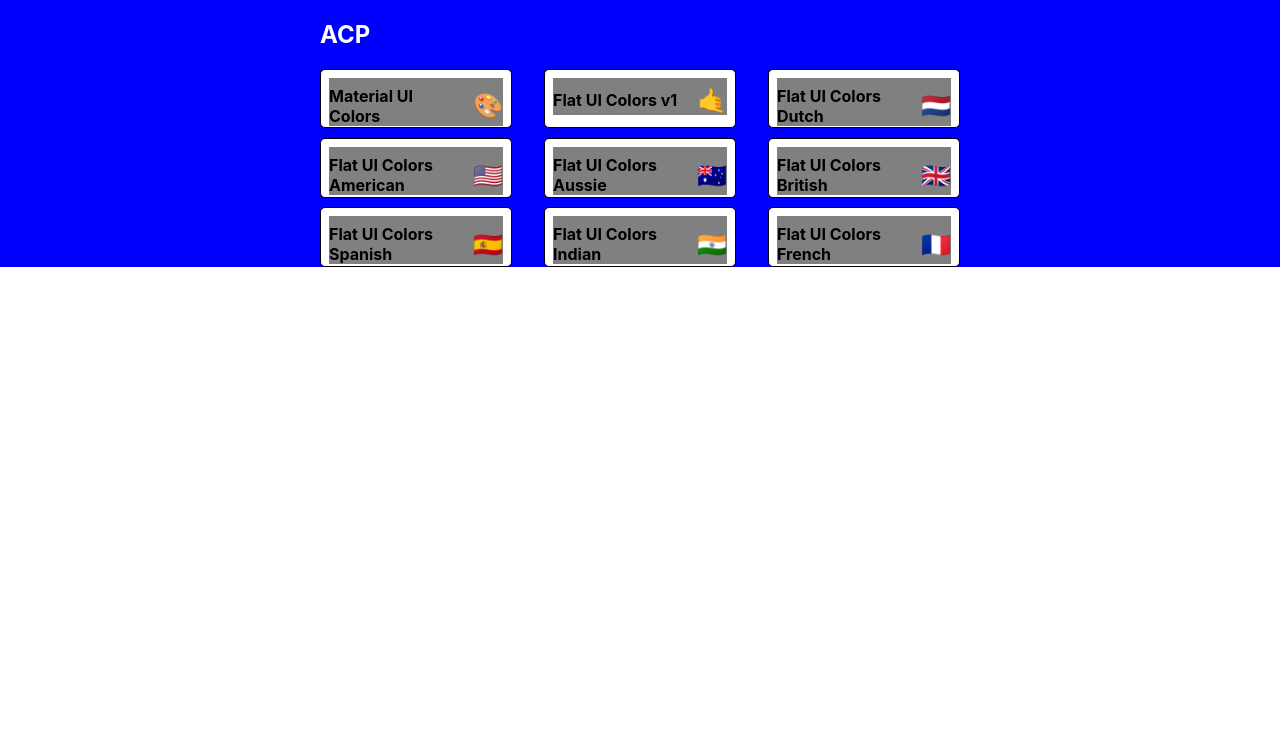
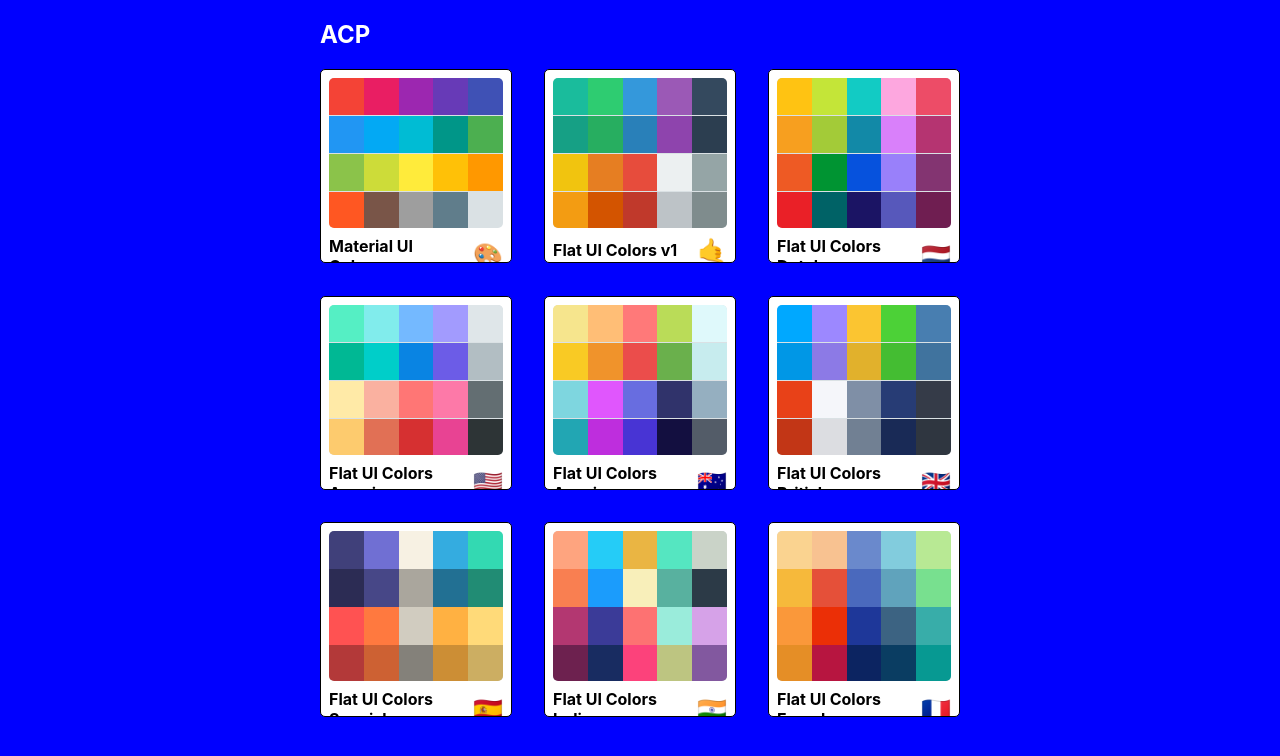
Before and after one commit to argadipa/arga-color-app, a React (Create React App) app: page / in a window 1280 px wide. Shown: the top 756 px of the page. Built offline with nearby package versions, Linux system fonts and the light colour scheme.

Commit message:
Finish styling MiniPalette.

```diff
--- a/src/MiniPalette.js
+++ b/src/MiniPalette.js
@@ -14,7 +14,11 @@
         }
     },
     colors: {
-        backgroundColor: "grey"
+        backgroundColor: "#dae1e4",
+        height: '150px',
+        width: '100%',
+        borderRadius: '5px',
+        overflow: 'hidden'
     },
     title: {
         display: "flex",
@@ -27,22 +31,37 @@
         position: "relative"
     },
     emoji: {
-        marginLeft: '0.5rem',
+        marginLeft: "0.5rem",
         fontSize: "1.5rem"
+    },
+    miniColor: {
+        height: '25%',
+        width: '20%',
+        display: 'inline-block',
+        margin: "0 auto",
+        position: 'relative',
+        marginBottom: '-3.5px'
     }
 };
 
 const MiniPalette = props => {
-    const { classes, paletteName, emoji } = props;
-    console.log(classes);
+    const { classes, paletteName, emoji, colors } = props;
+    const miniColorBoxes = colors.map(color => {
+        return (
+            <div className={classes.miniColor} style={{ backgroundColor: color.color }} key={color.paletteName}>
+
+            </div>
+        );
+    });
 
     return (
         <div className={classes.root}>
             <div className={classes.colors}>
-                <h5 className={classes.title}>
-                    {paletteName} <span className={classes.emoji}>{emoji}</span>
-                </h5>
+                {miniColorBoxes}
             </div>
+            <h5 className={classes.title}>
+                {paletteName} <span className={classes.emoji}>{emoji}</span>
+            </h5>
         </div>
     );
 };
--- a/src/PaletteList.js
+++ b/src/PaletteList.js
@@ -6,7 +6,7 @@
 const styles = {
     root: {
         backgroundColor: 'blue',
-        height: "100%",
+        height: "100vh",
         display: "flex",
         justifyContent: 'center',
         alignItems: 'flex-start'
```
